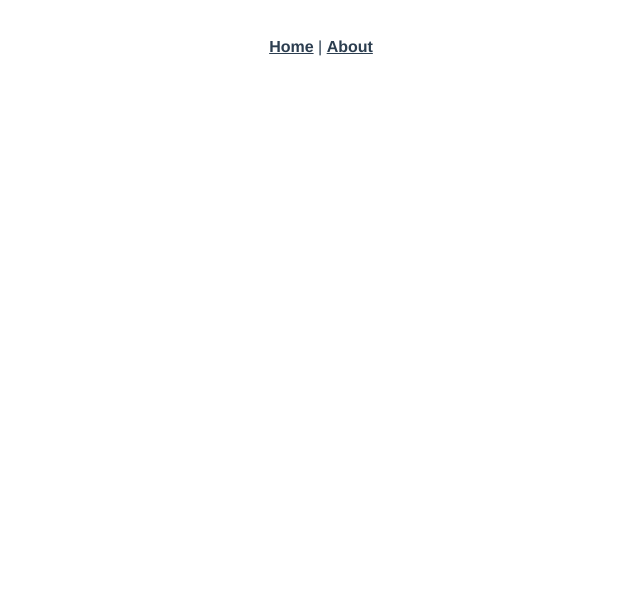
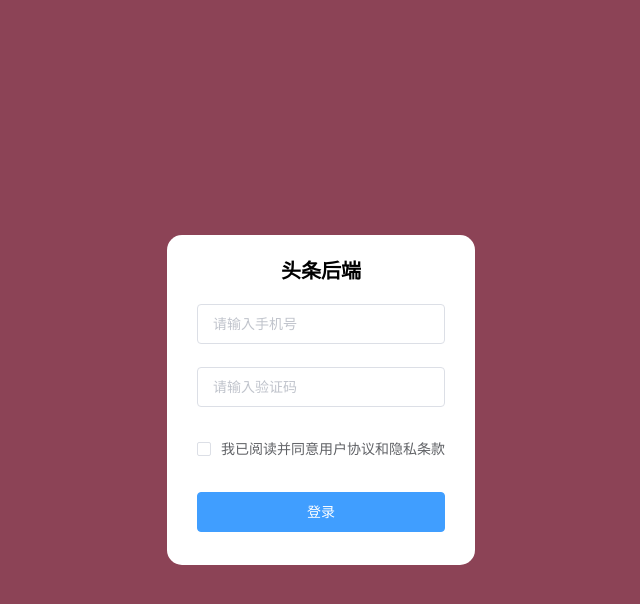
Before and after one commit to neruuuuuuu/toutiao-publish-admin, a Vue app: page /#/login in a window 1280 px wide. Shown: the top 604 px of the page, without its empty margins (319-959 px from the left). Built offline with nearby package versions, Linux system fonts and the light colour scheme.

Commit message:
登录页面布局

```diff
--- a/package.json
+++ b/package.json
@@ -9,6 +9,7 @@
   },
   "dependencies": {
     "core-js": "^3.6.5",
+    "element-ui": "^2.15.6",
     "vue": "^2.6.11",
     "vue-router": "^3.2.0"
   },
--- a/src/App.vue
+++ b/src/App.vue
@@ -1,32 +1,9 @@
 <template>
   <div id="app">
-    <div id="nav">
-      <router-link to="/">Home</router-link> |
-      <router-link to="/about">About</router-link>
-    </div>
-    <router-view/>
+
+    <router-view />
   </div>
 </template>
 
 <style lang="less">
-#app {
-  font-family: Avenir, Helvetica, Arial, sans-serif;
-  -webkit-font-smoothing: antialiased;
-  -moz-osx-font-smoothing: grayscale;
-  text-align: center;
-  color: #2c3e50;
-}
-
-#nav {
-  padding: 30px;
-
-  a {
-    font-weight: bold;
-    color: #2c3e50;
-
-    &.router-link-exact-active {
-      color: #42b983;
-    }
-  }
-}
 </style>
--- a/src/components/HelloWorld.vue
+++ /dev/null
@@ -1,59 +0,0 @@
-<template>
-  <div class="hello">
-    <h1>{{ msg }}</h1>
-    <p>
-      For a guide and recipes on how to configure / customize this project,<br>
-      check out the
-      <a href="https://cli.vuejs.org" target="_blank" rel="noopener">vue-cli documentation</a>.
-    </p>
-    <h3>Installed CLI Plugins</h3>
-    <ul>
-      <li><a href="https://github.com/vuejs/vue-cli/tree/dev/packages/%40vue/cli-plugin-babel" target="_blank" rel="noopener">babel</a></li>
-      <li><a href="https://github.com/vuejs/vue-cli/tree/dev/packages/%40vue/cli-plugin-router" target="_blank" rel="noopener">router</a></li>
-      <li><a href="https://github.com/vuejs/vue-cli/tree/dev/packages/%40vue/cli-plugin-eslint" target="_blank" rel="noopener">eslint</a></li>
-    </ul>
-    <h3>Essential Links</h3>
-    <ul>
-      <li><a href="https://vuejs.org" target="_blank" rel="noopener">Core Docs</a></li>
-      <li><a href="https://forum.vuejs.org" target="_blank" rel="noopener">Forum</a></li>
-      <li><a href="https://chat.vuejs.org" target="_blank" rel="noopener">Community Chat</a></li>
-      <li><a href="https://twitter.com/vuejs" target="_blank" rel="noopener">Twitter</a></li>
-      <li><a href="https://news.vuejs.org" target="_blank" rel="noopener">News</a></li>
-    </ul>
-    <h3>Ecosystem</h3>
-    <ul>
-      <li><a href="https://router.vuejs.org" target="_blank" rel="noopener">vue-router</a></li>
-      <li><a href="https://vuex.vuejs.org" target="_blank" rel="noopener">vuex</a></li>
-      <li><a href="https://github.com/vuejs/vue-devtools#vue-devtools" target="_blank" rel="noopener">vue-devtools</a></li>
-      <li><a href="https://vue-loader.vuejs.org" target="_blank" rel="noopener">vue-loader</a></li>
-      <li><a href="https://github.com/vuejs/awesome-vue" target="_blank" rel="noopener">awesome-vue</a></li>
-    </ul>
-  </div>
-</template>
-
-<script>
-export default {
-  name: 'HelloWorld',
-  props: {
-    msg: String
-  }
-}
-</script>
-
-<!-- Add "scoped" attribute to limit CSS to this component only -->
-<style scoped lang="less">
-h3 {
-  margin: 40px 0 0;
-}
-ul {
-  list-style-type: none;
-  padding: 0;
-}
-li {
-  display: inline-block;
-  margin: 0 10px;
-}
-a {
-  color: #42b983;
-}
-</style>
--- a/src/main.js
+++ b/src/main.js
@@ -1,10 +1,15 @@
 import Vue from 'vue'
 import App from './App.vue'
 import router from './router'
+import ElementUI from 'element-ui'
+import 'element-ui/lib/theme-chalk/index.css'
+
+Vue.use(ElementUI)
 
 Vue.config.productionTip = false
 
 new Vue({
   router,
+  // render?
   render: h => h(App)
 }).$mount('#app')
--- a/src/router/index.js
+++ b/src/router/index.js
@@ -1,22 +1,14 @@
 import Vue from 'vue'
 import VueRouter from 'vue-router'
-import Home from '../views/Home.vue'
+import Login from '@/views/login'
 
 Vue.use(VueRouter)
 
 const routes = [
   {
-    path: '/',
-    name: 'Home',
-    component: Home
-  },
-  {
-    path: '/about',
-    name: 'About',
-    // route level code-splitting
-    // this generates a separate chunk (about.[hash].js) for this route
-    // which is lazy-loaded when the route is visited.
-    component: () => import(/* webpackChunkName: "about" */ '../views/About.vue')
+    path: '/login',
+    name: 'login',
+    component: Login
   }
 ]
 
--- a/src/views/About.vue
+++ /dev/null
@@ -1,5 +0,0 @@
-<template>
-  <div class="about">
-    <h1>This is an about page</h1>
-  </div>
-</template>
--- a/src/views/Home.vue
+++ /dev/null
@@ -1,18 +0,0 @@
-<template>
-  <div class="home">
-    <img alt="Vue logo" src="../assets/logo.png">
-    <HelloWorld msg="Welcome to Your Vue.js App"/>
-  </div>
-</template>
-
-<script>
-// @ is an alias to /src
-import HelloWorld from '@/components/HelloWorld.vue'
-
-export default {
-  name: 'Home',
-  components: {
-    HelloWorld
-  }
-}
-</script>
--- /dev/null
+++ b/src/views/login/index.vue
@@ -0,0 +1,92 @@
+<template>
+  <div class="login-container">
+    <div class="login-form-wrap">
+      <div class="login-head">头条后端</div>
+      <el-form
+        class="login-form"
+        ref="form"
+        :model="user"
+      >
+        <el-form-item>
+          <el-input
+            v-model="user.phone"
+            placeholder="请输入手机号"
+          ></el-input>
+        </el-form-item>
+        <el-form-item>
+          <el-input
+            v-model="user.code"
+            placeholder="请输入验证码"
+          ></el-input>
+        </el-form-item>
+        <el-form-item>
+          <el-checkbox v-model="checked">我已阅读并同意用户协议和隐私条款</el-checkbox>
+        </el-form-item>
+        <el-form-item>
+          <el-button
+            class="login-btn"
+            type="primary"
+            @click="onSubmit"
+          >登录</el-button>
+        </el-form-item>
+      </el-form>
+    </div>
+  </div>
+</template>
+
+<script>
+export default {
+  name: 'LoginIndex',
+  components: {},
+  props: {},
+  data () {
+    return {
+      user: {
+        phone: '',
+        code: ''
+      },
+      checked: false
+    }
+  },
+  watch: {},
+  computed: {},
+  methods: {
+    onSubmit () {
+      console.log('submit!')
+    }
+  },
+  created () { },
+  mounted () { }
+}
+</script>
+
+<style lang="less" scoped>
+.login-container {
+  position: fixed;
+  left: 0;
+  right: 0;
+  bottom: 0;
+  top: 0;
+  display: flex;
+  flex-direction: column;
+  justify-content: center;
+  align-items: center;
+  background: rgb(140, 67, 86);
+  .login-form-wrap {
+    background-color: #fff;
+    padding: 20px 30px 10px;
+    border-radius: 15px;
+    .login-head {
+      font-weight: bold;
+      font-size: 20px;
+      text-align: center;
+      margin-bottom: 20px;
+    }
+    .login-form {
+      .login-btn {
+        width: 100%;
+      }
+    }
+  }
+}
+</style>
```
Also changed, not shown: src/utils/request.js (added, +8 -0 lines), src/assets/logo.png (deleted), 1 other file (tests, documents, lock files or other folders).
